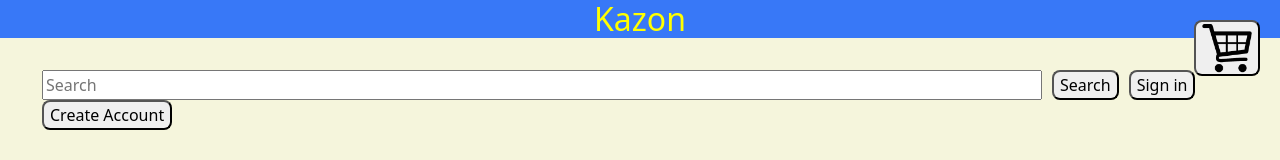
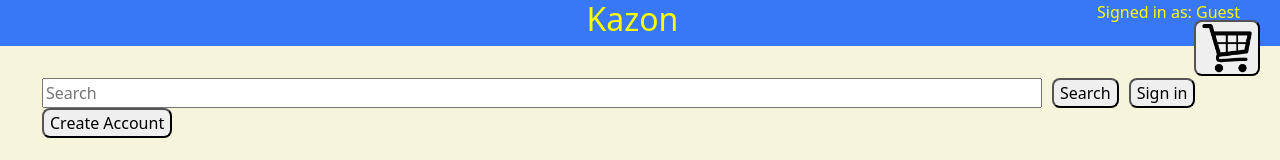
Before and after one commit to ShashiSugrim/kazonfrontend, a React (Create React App) app: page / in a window 1280 px wide. Shown: the top 160 px of the page. Built offline with nearby package versions, Linux system fonts and the light colour scheme.

Commit message:
added information for sign in

```diff
--- a/src/components/LogoBar.jsx
+++ b/src/components/LogoBar.jsx
@@ -7,16 +7,28 @@ const LogoBar = () => {
     navigate("/");
   }
   return (
+    <div style={{ backgroundColor: "#3878f7", display: "flex" }}>
       <h2
         onClick={goHome}
         style={{
-        textAlign: "center",
+          textAlign: "right",
           color: "yellow",
-        backgroundColor: "#3878f7",
+          width: "53%",
         }}
       >
-      Kazon{" "}
+        Kazon
       </h2>
+      <div
+        style={{
+          color: "yellow",
+          marginRight: 40,
+          textAlign: "right",
+          flexGrow: 1,
+        }}
+      >
+        Signed in as: Guest
+      </div>
+    </div>
   );
 };
 
```
Lines whose indentation alone changed are shown as unchanged.
